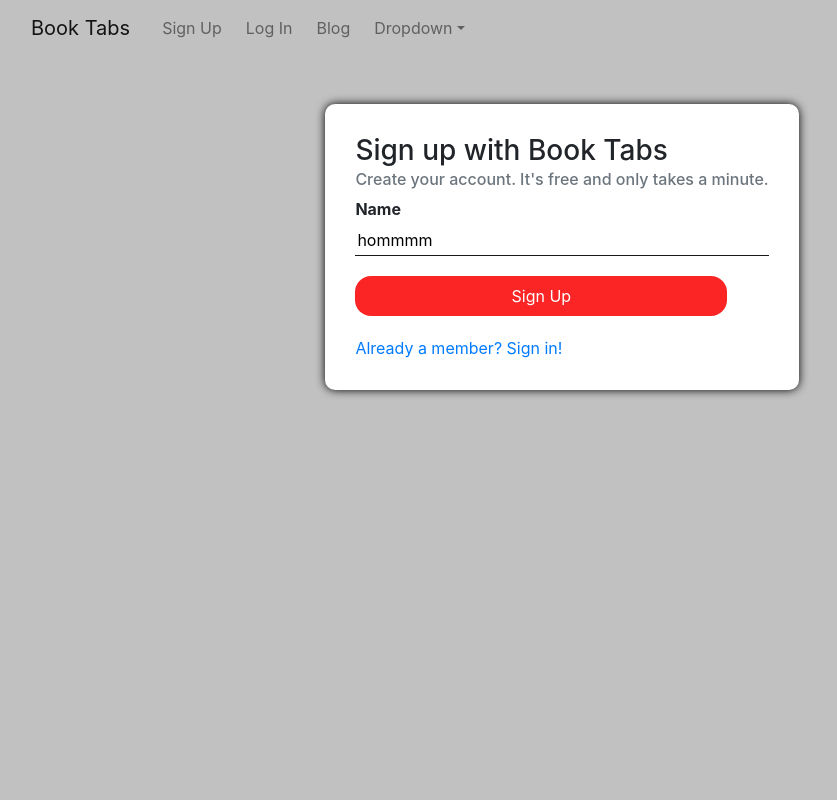
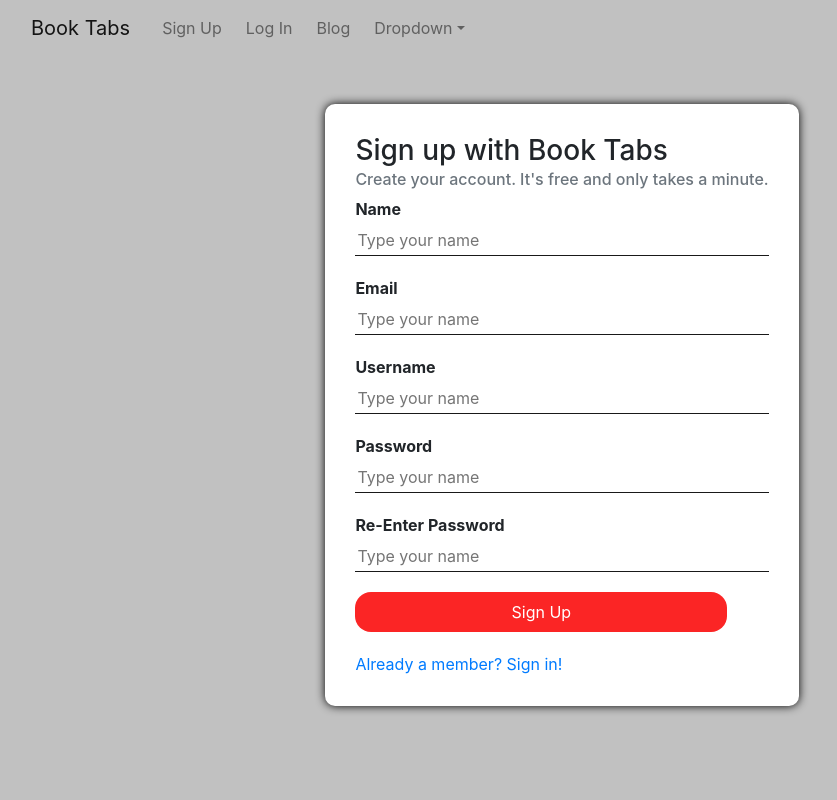
Before and after one commit to brandoncossin/BookTabs, a React (Create React App) app in the folder client/: page /SignUp in a window 1280 px wide. Shown: the top 800 px of the page, without its empty margins (78-915 px from the left). Built offline with nearby package versions, Linux system fonts and the light colour scheme.

Commit message:
POST request with login/signup added

```diff
--- a/client/src/components/LogIn.js
+++ b/client/src/components/LogIn.js
@@ -1,33 +1,48 @@
 import React from 'react';
 import 'bootstrap/dist/css/bootstrap.min.css';
 import {Link} from "react-router-dom";
-const LogIn = () => {
-  function handleSubmit(e) {
+import axios from 'axios';
+
+
+export default class LogIn extends React.Component {
+  constructor(props){
+    super(props);
+    this.state = {
+    }
+    this.handleChange = this.handleChange.bind(this);
+    this.handleSubmit = this.handleSubmit.bind(this);
+}
+handleChange(event) {
+    this.setState({[event.target.name] : event.target.value});
+  }
+handleSubmit(e) {
     e.preventDefault();
-    const username = document.getElementById('uid');
-    const password = document.getElementById('pwd');
-    /*
-    axios.get("http://localhost:8080/api/login",{
-    //axios.get("https://serene-spire-91674.herokuapp.com/", {
-    params: {
-    book: book
-  }})
-  */
-  }
+    JSON.stringify(this.state)
+    console.log(JSON.stringify(this.state))
+    axios.post("http://localhost:8080/api/signup", this.state,
+    {headers: {"Content-Type": "application/json"}}
+        //axios.get("https://serene-spire-91674.herokuapp.com/api/signup", {
+        ).then(function (response) {
+        console.log(response);
+    });
+}
 
+render(){
   return (
         <div className="container-fluid">
         <section className= "row justify-content-center">
         <form
         method="post"
         className="form-container"
-        onSubmit={handleSubmit}>
+        onSubmit={this.handleSubmit}>
         <h3>Sign in to Book Tabs</h3>
         <h6 className="card-subtitle mb-2 text-muted">Welcome back. Sign in with your account.</h6>
         <p> Username</p>
-        <input type="text" id="uid" placeholder="Type your username"></input>
+        <input type="text" name="uid" placeholder="Type your username"
+        value={this.state.uid} onChange={this.handleChange}></input>
         <p> Password </p>
-        <input type="password" id="pwd" placeholder="Type your password"></input>
+        <input type="password" name="pwd" placeholder="Type your password"
+        value={this.state.pwd} onChange={this.handleChange}></input>
         <br></br>
         <button type="submit" className="btn btn-secondary" name="submit">Log In</button>
         <br></br>
@@ -38,4 +53,4 @@ const LogIn = () => {
       </div>
     );
 }
-export default LogIn;
+}
--- a/client/src/components/SignUp.js
+++ b/client/src/components/SignUp.js
@@ -8,13 +8,12 @@ export default class SignUp extends React.Component {
     constructor(props){
         super(props);
         this.state = {
-            username: "hommmm",
         }
         this.handleChange = this.handleChange.bind(this);
         this.handleSubmit = this.handleSubmit.bind(this);
     }
     handleChange(event) {
-        this.setState({username: event.target.value});
+        this.setState({[event.target.name] : event.target.value});
       }
     handleSubmit(e) {
         e.preventDefault();
@@ -36,12 +35,19 @@ export default class SignUp extends React.Component {
                     <form
                         method="post"
                         className="form-container"
-                        onSubmit={this.handleSubmit.bind(this)}>
+                        onSubmit={this.handleSubmit}>
                         <h3>Sign up with Book Tabs</h3>
                         <h6 className="card-subtitle mb-2 text-muted">Create your account. It's free and only takes a minute.</h6>
                         <p>Name</p>
-                        <input type="text" id="username" value={this.state.username} onChange={this.handleChange.bind(this)} placeholder="Type your name"></input>
-
+                        <input type="text" name="name" value={this.state.name} onChange={this.handleChange} placeholder="Type your name"></input>
+                        <p>Email</p>
+                        <input type="text" name="email" value={this.state.email} onChange={this.handleChange} placeholder="Type your name"></input>
+                        <p>Username</p>
+                        <input type="text" name="uid" value={this.state.uid} onChange={this.handleChange} placeholder="Type your name"></input>
+                        <p>Password</p>
+                        <input type="password" name="pwd" value={this.state.pwd} onChange={this.handleChange} placeholder="Type your name"></input>
+                        <p>Re-Enter Password</p>
+                        <input type="password" name="pwdCheck" value={this.state.pwdCheck} onChange={this.handleChange} placeholder="Type your name"></input>
                         <button type="submit" className="btn btn-secondary" name="submit">Sign Up</button>
                         <br></br>
                         <Link to="/Login">Already a member? Sign in!</Link>
```
Also changed, not shown: 1 other file (tests, documents, lock files or other folders).
